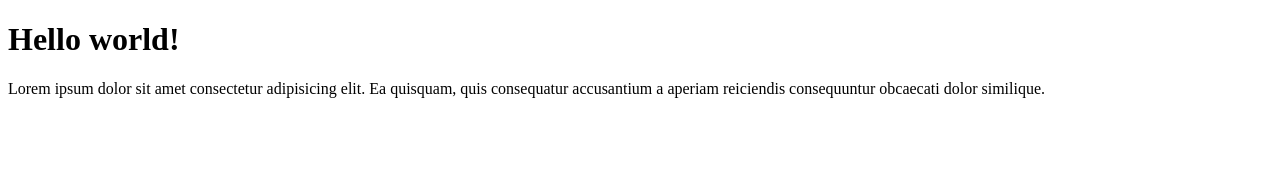
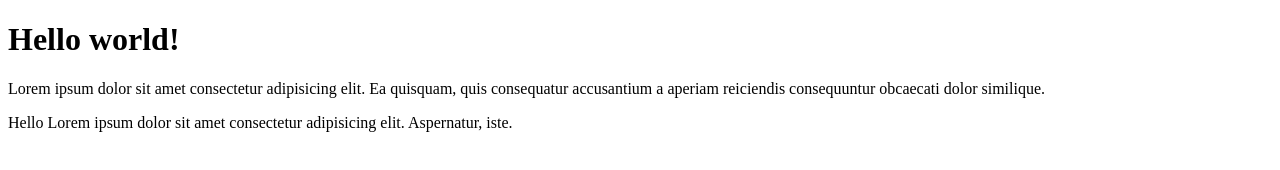
Before and after one commit to uriel000/demo-repo, a plain HTML site: page index.html in a window 1280 px wide. Drawn offline with Linux system fonts and the light colour scheme.

Commit message:
Updated the index.html

```diff
--- a/index.html
+++ b/index.html
@@ -13,5 +13,9 @@
       consequatur accusantium a aperiam reiciendis consequuntur obcaecati dolor
       similique.
     </p>
+    <p>
+      Hello Lorem ipsum dolor sit amet consectetur adipisicing elit. Aspernatur,
+      iste.
+    </p>
   </body>
 </html>
```
